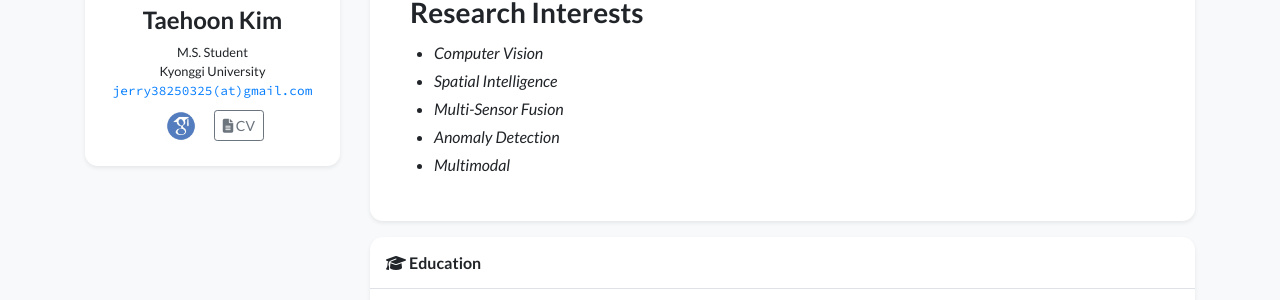
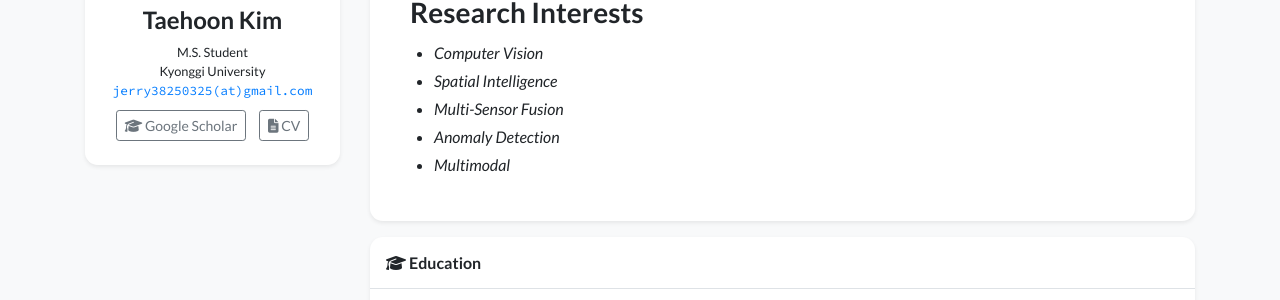
Before and after one commit to Maruu0127/Maruu0127.github.io, a Jekyll site: the page built from index.html, in a window 1280 px wide. Shown: the part 382-682 px from the top of the page. Built offline with Jekyll 4.4.1, drawn with Linux system fonts in a browser that asks for light colours; nearby versions of some CDN libraries; a style sheet for code colours, icons or effects is not loaded.

Commit message:
Style Google Scholar link as labeled button like CV
Co-Authored-By: Claude Opus 4.8 <noreply@anthropic.com>

```diff
--- a/_includes/widgets/profile_card_mini.html
+++ b/_includes/widgets/profile_card_mini.html
@@ -50,8 +50,8 @@
                         {%- else -%}
                         {%- assign gscholar_url = 'https://scholar.google.com/citations?user=' | append: site.data.profile.gscholar -%}
                         {%- endif -%}
-                        <a class="px-1 no-break align-middle" target="_blank" href="{{ gscholar_url }}" title="Google Scholar">
-                            <img src="{{ '/assets/images/google-scholar.jpg' | relative_url }}" alt="Google Scholar" style="height: 32px;">
+                        <a class="btn btn-sm btn-outline-secondary align-middle" target="_blank" href="{{ gscholar_url }}">
+                            <i class="fas fa-graduation-cap"></i> Google Scholar
                         </a>
                         {% endif %}
 
```
